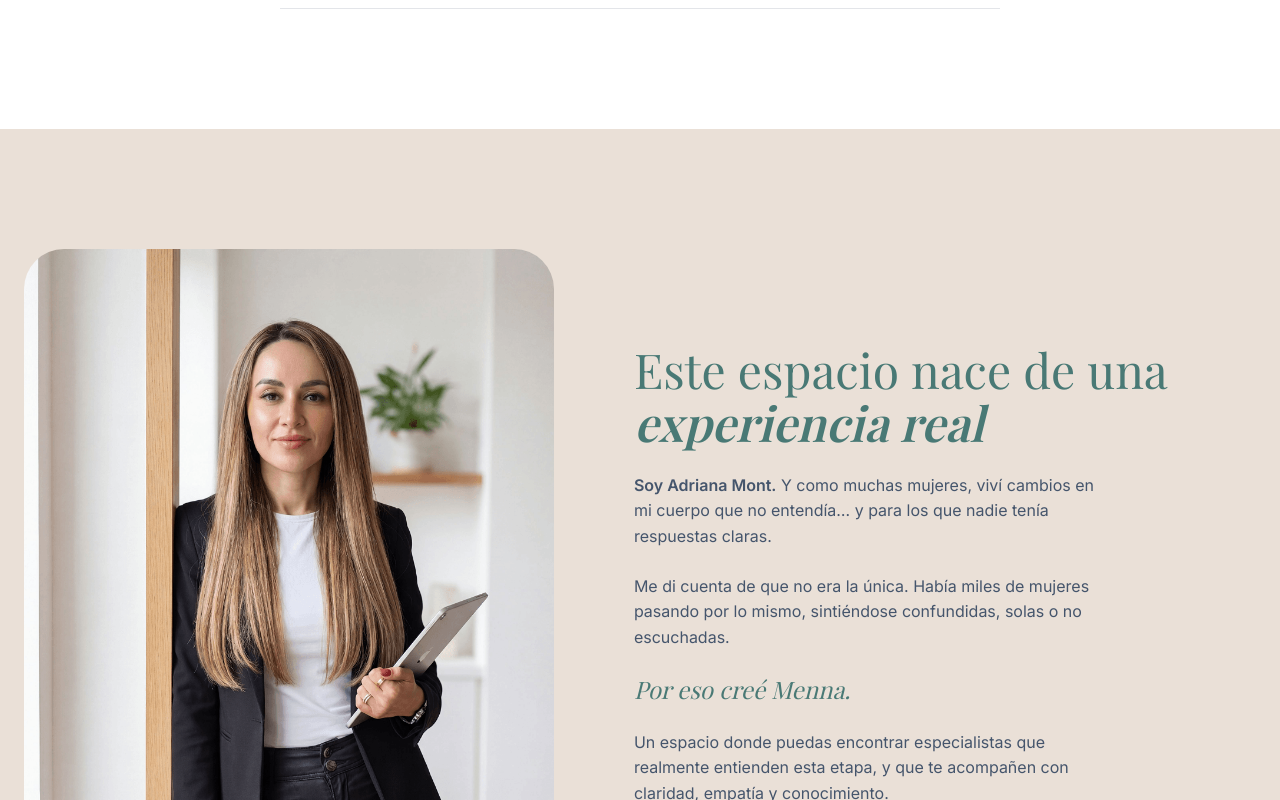
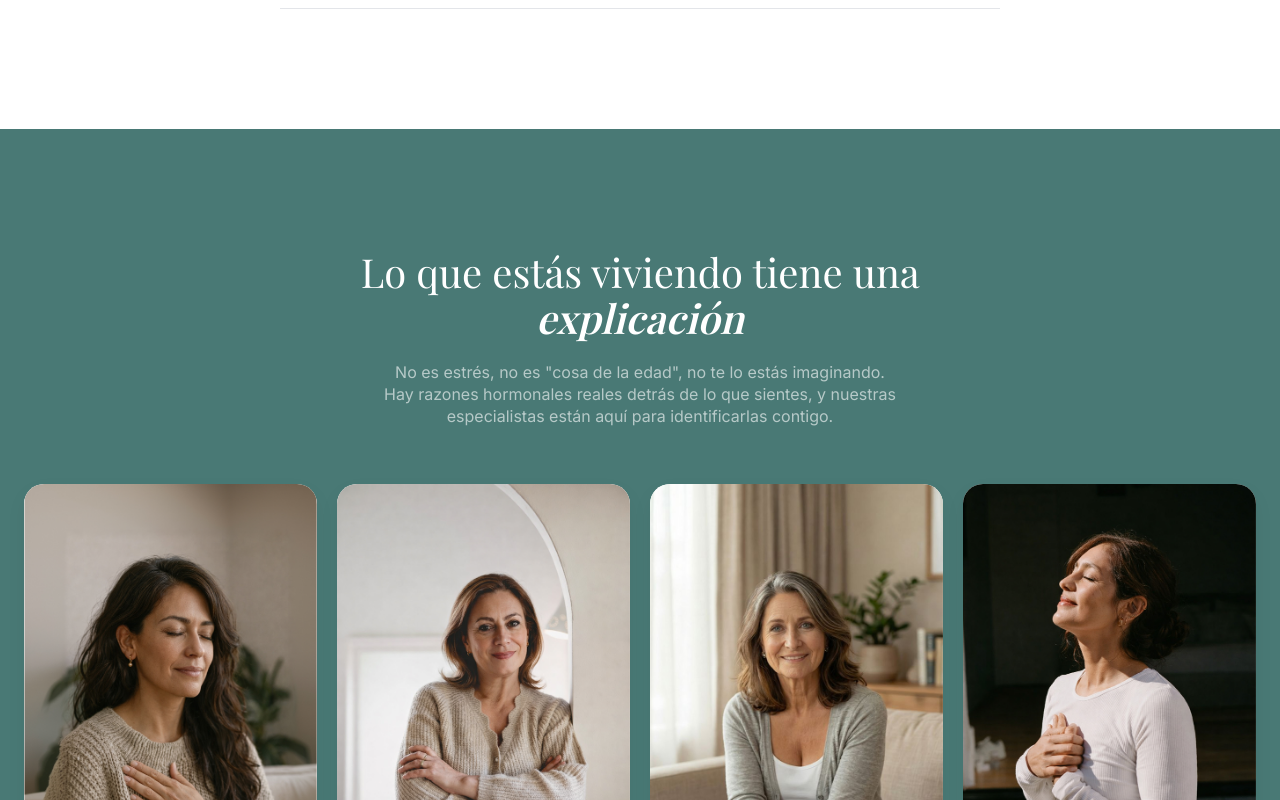
Before and after one commit to vadai-ia/mennasalud, a React (Vite) app: page / in a window 1280 px wide. Shown: the part 6560-7360 px from the top of the page. Built offline with nearby package versions, Linux system fonts and the light colour scheme; no server answers; a web font is replaced by a local one.

Commit message:
Move OriginSection to last position before footer
Co-Authored-By: Claude Opus 4.6 (1M context) <noreply@anthropic.com>

```diff
--- a/src/pages/LandingPage.jsx
+++ b/src/pages/LandingPage.jsx
@@ -98,11 +98,11 @@ export default function LandingPage() {
       </section>
 
       <section className="reveal-section">
-        <OriginSection />
+        <ExplanationSection />
       </section>
 
       <section className="reveal-section">
-        <ExplanationSection />
+        <OriginSection />
       </section>
     </main>
   )
```
